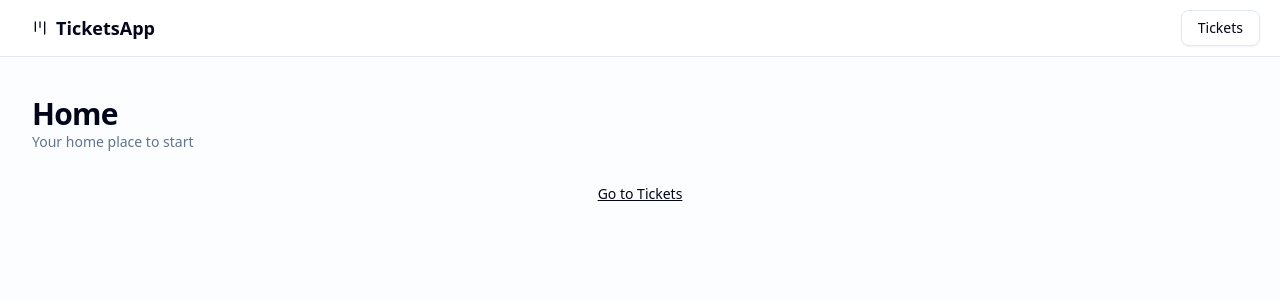
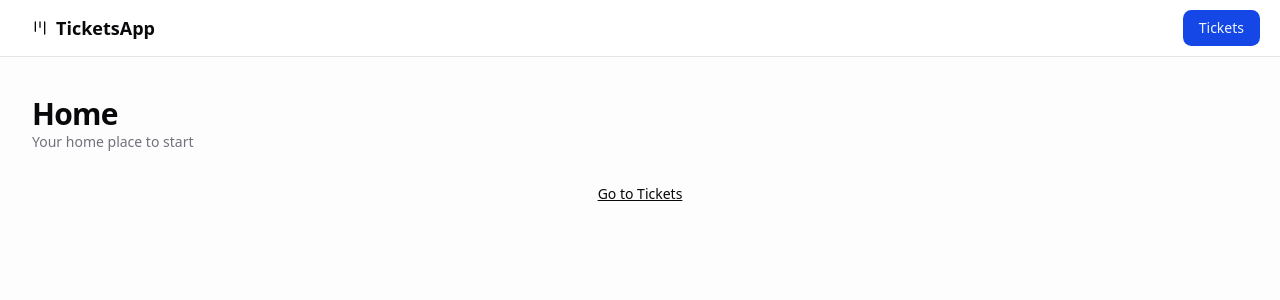
Before and after one commit to 0xtemcha/tickets-app, a Next.js app: page / in a window 1280 px wide. Shown: the top 300 px of the page. Built offline with nearby package versions, Linux system fonts and the light colour scheme.

Commit message:
updated shadcn theme to default blue

```diff
--- a/src/app/globals.css
+++ b/src/app/globals.css
@@ -87,76 +87,76 @@
 
   --radius-lg: var(--radius);
 
-  --radius-xl: calc(var(--radius) + 4px)
+  --radius-xl: calc(var(--radius) + 4px);
 }
 
 :root {
-  --radius: 0.625rem;
+  --radius: 0.65rem;
   --background: oklch(1 0 0);
-  --foreground: oklch(0.129 0.042 264.695);
+  --foreground: oklch(0.141 0.005 285.823);
   --card: oklch(1 0 0);
-  --card-foreground: oklch(0.129 0.042 264.695);
+  --card-foreground: oklch(0.141 0.005 285.823);
   --popover: oklch(1 0 0);
-  --popover-foreground: oklch(0.129 0.042 264.695);
-  --primary: oklch(0.208 0.042 265.755);
-  --primary-foreground: oklch(0.984 0.003 247.858);
-  --secondary: oklch(0.968 0.007 247.896);
-  --secondary-foreground: oklch(0.208 0.042 265.755);
-  --muted: oklch(0.968 0.007 247.896);
-  --muted-foreground: oklch(0.554 0.046 257.417);
-  --accent: oklch(0.968 0.007 247.896);
-  --accent-foreground: oklch(0.208 0.042 265.755);
+  --popover-foreground: oklch(0.141 0.005 285.823);
+  --primary: oklch(0.488 0.243 264.376);
+  --primary-foreground: oklch(0.97 0.014 254.604);
+  --secondary: oklch(0.967 0.001 286.375);
+  --secondary-foreground: oklch(0.21 0.006 285.885);
+  --muted: oklch(0.967 0.001 286.375);
+  --muted-foreground: oklch(0.552 0.016 285.938);
+  --accent: oklch(0.967 0.001 286.375);
+  --accent-foreground: oklch(0.21 0.006 285.885);
   --destructive: oklch(0.577 0.245 27.325);
-  --border: oklch(0.929 0.013 255.508);
-  --input: oklch(0.929 0.013 255.508);
-  --ring: oklch(0.704 0.04 256.788);
-  --chart-1: oklch(0.646 0.222 41.116);
-  --chart-2: oklch(0.6 0.118 184.704);
-  --chart-3: oklch(0.398 0.07 227.392);
-  --chart-4: oklch(0.828 0.189 84.429);
-  --chart-5: oklch(0.769 0.188 70.08);
-  --sidebar: oklch(0.984 0.003 247.858);
-  --sidebar-foreground: oklch(0.129 0.042 264.695);
-  --sidebar-primary: oklch(0.208 0.042 265.755);
-  --sidebar-primary-foreground: oklch(0.984 0.003 247.858);
-  --sidebar-accent: oklch(0.968 0.007 247.896);
-  --sidebar-accent-foreground: oklch(0.208 0.042 265.755);
-  --sidebar-border: oklch(0.929 0.013 255.508);
-  --sidebar-ring: oklch(0.704 0.04 256.788);
+  --border: oklch(0.92 0.004 286.32);
+  --input: oklch(0.92 0.004 286.32);
+  --ring: oklch(0.708 0 0);
+  --chart-1: oklch(0.809 0.105 251.813);
+  --chart-2: oklch(0.623 0.214 259.815);
+  --chart-3: oklch(0.546 0.245 262.881);
+  --chart-4: oklch(0.488 0.243 264.376);
+  --chart-5: oklch(0.424 0.199 265.638);
+  --sidebar: oklch(0.985 0 0);
+  --sidebar-foreground: oklch(0.141 0.005 285.823);
+  --sidebar-primary: oklch(0.546 0.245 262.881);
+  --sidebar-primary-foreground: oklch(0.97 0.014 254.604);
+  --sidebar-accent: oklch(0.967 0.001 286.375);
+  --sidebar-accent-foreground: oklch(0.21 0.006 285.885);
+  --sidebar-border: oklch(0.92 0.004 286.32);
+  --sidebar-ring: oklch(0.708 0 0);
 }
 
 .dark {
-  --background: oklch(0.129 0.042 264.695);
-  --foreground: oklch(0.984 0.003 247.858);
-  --card: oklch(0.208 0.042 265.755);
-  --card-foreground: oklch(0.984 0.003 247.858);
-  --popover: oklch(0.208 0.042 265.755);
-  --popover-foreground: oklch(0.984 0.003 247.858);
-  --primary: oklch(0.929 0.013 255.508);
-  --primary-foreground: oklch(0.208 0.042 265.755);
-  --secondary: oklch(0.279 0.041 260.031);
-  --secondary-foreground: oklch(0.984 0.003 247.858);
-  --muted: oklch(0.279 0.041 260.031);
-  --muted-foreground: oklch(0.704 0.04 256.788);
-  --accent: oklch(0.279 0.041 260.031);
-  --accent-foreground: oklch(0.984 0.003 247.858);
+  --background: oklch(0.141 0.005 285.823);
+  --foreground: oklch(0.985 0 0);
+  --card: oklch(0.21 0.006 285.885);
+  --card-foreground: oklch(0.985 0 0);
+  --popover: oklch(0.21 0.006 285.885);
+  --popover-foreground: oklch(0.985 0 0);
+  --primary: oklch(0.488 0.243 264.376);
+  --primary-foreground: oklch(0.97 0.014 254.604);
+  --secondary: oklch(0.274 0.006 286.033);
+  --secondary-foreground: oklch(0.985 0 0);
+  --muted: oklch(0.274 0.006 286.033);
+  --muted-foreground: oklch(0.705 0.015 286.067);
+  --accent: oklch(0.274 0.006 286.033);
+  --accent-foreground: oklch(0.985 0 0);
   --destructive: oklch(0.704 0.191 22.216);
   --border: oklch(1 0 0 / 10%);
   --input: oklch(1 0 0 / 15%);
-  --ring: oklch(0.551 0.027 264.364);
-  --chart-1: oklch(0.488 0.243 264.376);
-  --chart-2: oklch(0.696 0.17 162.48);
-  --chart-3: oklch(0.769 0.188 70.08);
-  --chart-4: oklch(0.627 0.265 303.9);
-  --chart-5: oklch(0.645 0.246 16.439);
-  --sidebar: oklch(0.208 0.042 265.755);
-  --sidebar-foreground: oklch(0.984 0.003 247.858);
-  --sidebar-primary: oklch(0.488 0.243 264.376);
-  --sidebar-primary-foreground: oklch(0.984 0.003 247.858);
-  --sidebar-accent: oklch(0.279 0.041 260.031);
-  --sidebar-accent-foreground: oklch(0.984 0.003 247.858);
+  --ring: oklch(0.556 0 0);
+  --chart-1: oklch(0.809 0.105 251.813);
+  --chart-2: oklch(0.623 0.214 259.815);
+  --chart-3: oklch(0.546 0.245 262.881);
+  --chart-4: oklch(0.488 0.243 264.376);
+  --chart-5: oklch(0.424 0.199 265.638);
+  --sidebar: oklch(0.21 0.006 285.885);
+  --sidebar-foreground: oklch(0.985 0 0);
+  --sidebar-primary: oklch(0.623 0.214 259.815);
+  --sidebar-primary-foreground: oklch(0.97 0.014 254.604);
+  --sidebar-accent: oklch(0.274 0.006 286.033);
+  --sidebar-accent-foreground: oklch(0.985 0 0);
   --sidebar-border: oklch(1 0 0 / 10%);
-  --sidebar-ring: oklch(0.551 0.027 264.364);
+  --sidebar-ring: oklch(0.439 0 0);
 }
 
 @layer base {
--- a/src/app/layout.tsx
+++ b/src/app/layout.tsx
@@ -41,7 +41,7 @@ export default function RootLayout({
             </Button>
           </div>
           <div>
-            <Button variant={"outline"} asChild>
+            <Button asChild>
               <Link href={ticketsPath()}>Tickets</Link>
             </Button>
           </div>
```
